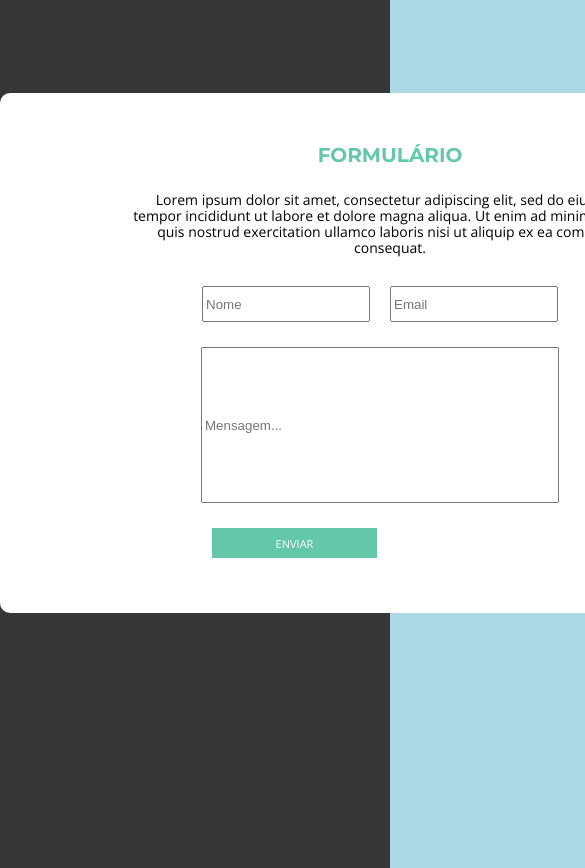
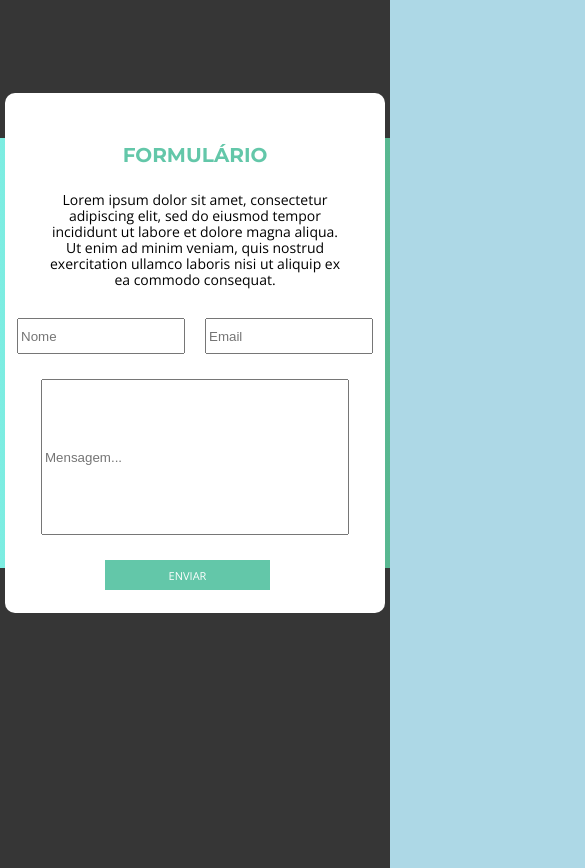
Before and after one commit to allanplobo/Transistor, a React (Create React App) app: page / in a window 390 px wide. Shown: the part 1292-2160 px from the top of the page, 585 px wide, since content can reach past the window. Built offline with nearby package versions, Linux system fonts and the light colour scheme.

Commit message:
Init responsividade

```diff
--- a/src/pages/Home/PrimeiroConteudo/home-primeiro.css
+++ b/src/pages/Home/PrimeiroConteudo/home-primeiro.css
@@ -171,8 +171,8 @@
     right: 0;
     bottom: 0;
     margin: auto;
-    margin-bottom: -78px;
-    margin-right: 650.5px;
+    margin-bottom: -80px;
+    margin-right: -13px;
 }
 
 @media only screen and (max-width: 500px) {
--- a/src/pages/Home/PrimeiroConteudo/index.js
+++ b/src/pages/Home/PrimeiroConteudo/index.js
@@ -58,9 +58,11 @@ function Home() {
       </p>
       <a href="#teste">
         <button className="Mouse">
-          <div className="MouseScroll"></div>
+          <div className="MouseScroll">
+          <p className="MouseTracinho">\/</p>
+          </div>
         </button>
-        <p className="MouseTracinho">\/</p>
+
       </a>
     </div>
   );
--- a/src/pages/Home/TerceiroConteudo/home-terceiro.css
+++ b/src/pages/Home/TerceiroConteudo/home-terceiro.css
@@ -67,4 +67,47 @@
             color: white;
             background-color: #63C7A9;
             border: none;
+            transition: 0.5s;
         }
+
+        .FormEnviar:hover {
+            transform: translateY(-3px);
+            box-shadow: 0 10px 20px rgba(0, 0, 0, 0.041);
+            transition: all .0.2s;
+        }
+
+        .FormEnviar:before {
+            background-color: #2a75cf;
+        }
+
+        .FormEnviar::after {
+            content: "";
+            display: inline-block;
+            height: 100%;
+            width: 100%;
+            border-radius: 100px;
+            position: absolute;
+            top: 0;
+            left: 0;
+            z-index: -1;
+            transition: all .0.2s;
+        }
+
+        @media only screen and (max-width: 500px) {
+            .Form {
+                width: 380px;
+            }
+            .FormSegundoTxt {
+                width: 300px;
+            }
+            .DivPrimeirosInputs {
+                margin-left: 10px;
+            }
+            .FormCampoMsg {
+                margin-left: 20px;
+                width: 300px;
+            }
+            .FormEnviar {
+                margin-left: 100px;
+            }
+        }
--- a/src/pages/Home/TerceiroConteudo/index.js
+++ b/src/pages/Home/TerceiroConteudo/index.js
@@ -1,5 +1,6 @@
 import React from "react";
 import "./home-terceiro.css";
+
 
 function TerceiroConteudo() {
   return (
@@ -18,6 +19,7 @@ function TerceiroConteudo() {
             name="nome"
             placeholder="Nome"
             type="text"
+
           ></input>
           <input
             className="FormCampo"
@@ -34,7 +36,7 @@ function TerceiroConteudo() {
             type="text"
           ></input>
         </div>
-        <button className="FormEnviar" onClick="">ENVIAR</button>
+        <button className="FormEnviar">ENVIAR</button>
       </form>
     </div>
   );
```
Lines whose indentation alone changed are shown as unchanged.
